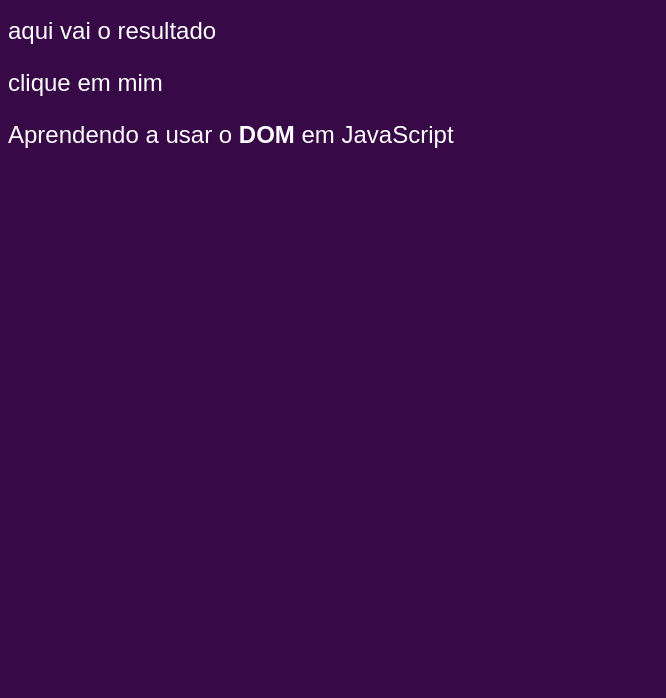
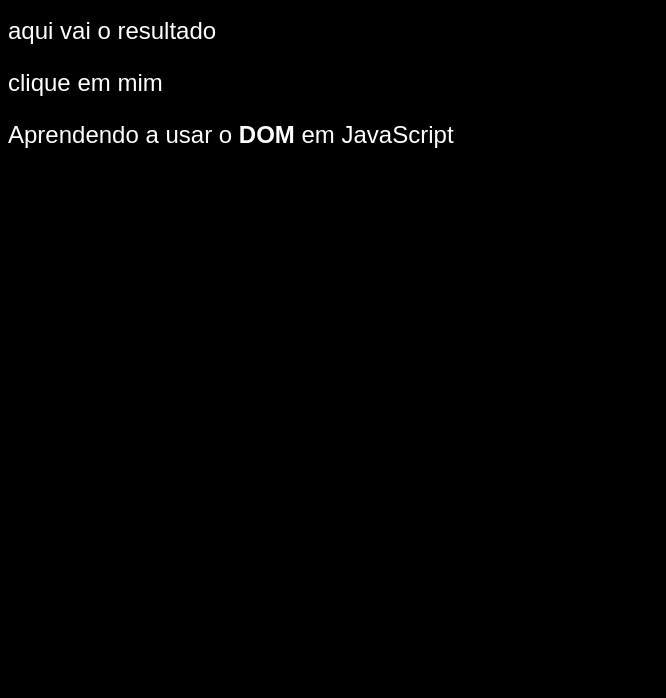
Before and after one commit to felipuus/DOM-js, a plain HTML site: page index.html in a window 1280 px wide. Shown: the part 102-800 px from the top of the page, without its empty margins (0-666 px from the left). Drawn offline with Linux system fonts and the light colour scheme.

Commit message:
trocando imagem de fundo com js

```diff
--- a/index.html
+++ b/index.html
@@ -26,7 +26,8 @@ font: normal 18pt Arial;
 
    <script>
 
-   window.document.write()
+   var corpo = window.document.body
+   corpo.style.background = 'black'
 
    </script>
 
```
